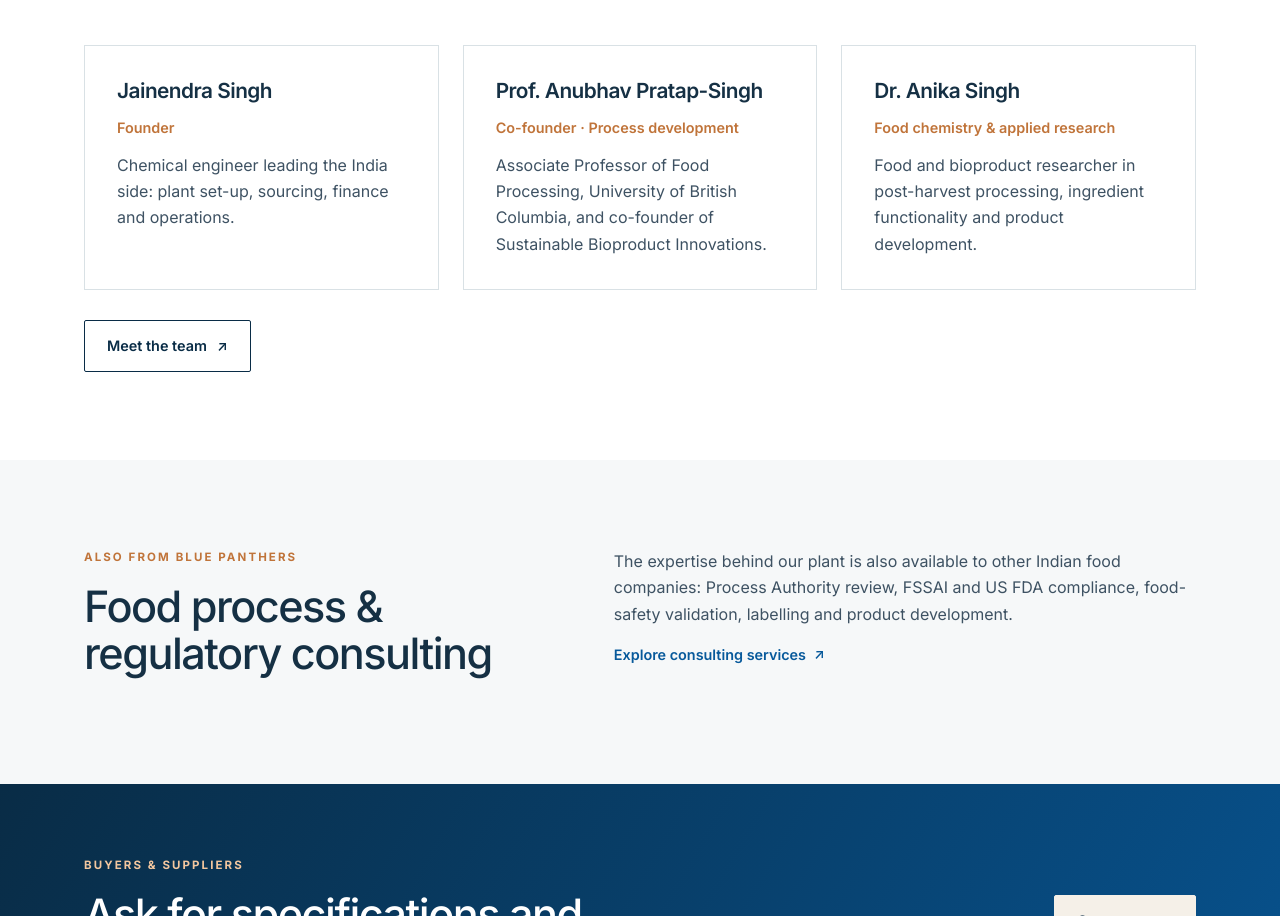
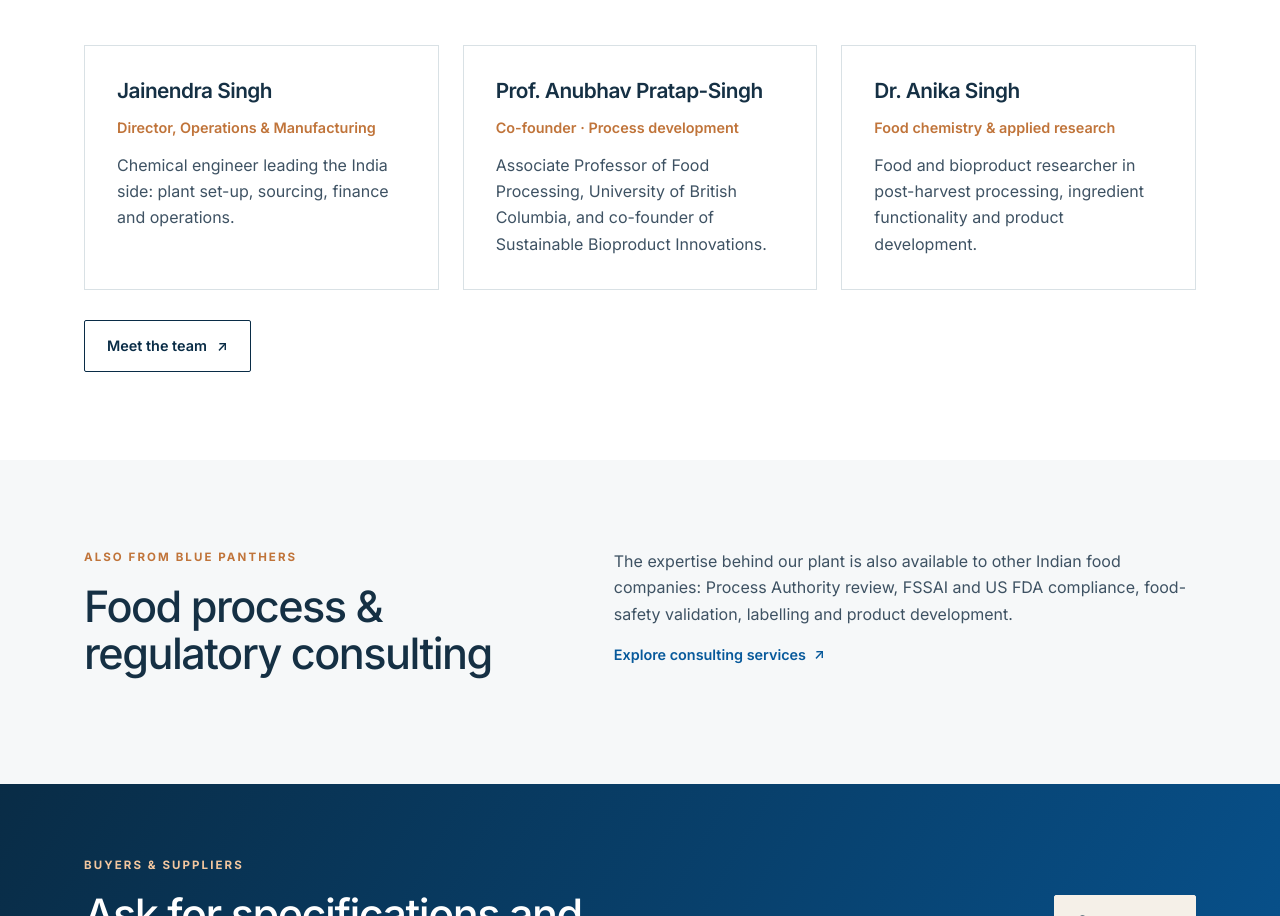
Before and after one commit to jainendra-bluepanthers/bluepanthers-website, a plain HTML site: page index.html in a window 1280 px wide. Shown: the part 5013-5929 px from the top of the page. Drawn offline with nearby package versions, Linux system fonts and the light colour scheme.

Commit message:
Website: Jainendra's title is Director, Operations & Manufacturing
Co-Authored-By: Claude Opus 5.5 <noreply@anthropic.com>
Claude-Session: https://claude.ai/code/session_013Dto8QDfs4gF1BNzpsKCrD

```diff
--- a/index.html
+++ b/index.html
@@ -191,7 +191,7 @@
     <div class="grid grid-3">
       <div class="card">
         <h3>Jainendra Singh</h3>
-        <p class="role">Founder</p>
+        <p class="role">Director, Operations &amp; Manufacturing</p>
         <p>Chemical engineer leading the India side: plant set-up, sourcing, finance and operations.</p>
       </div>
       <div class="card">
```
Also changed, not shown: consulting/index.html (+1 -1 lines), src/pages/consulting.html (+1 -1 lines), src/pages/home.html (+1 -1 lines), src/pages/team.html (+1 -1 lines), team/index.html (+1 -1 lines).
